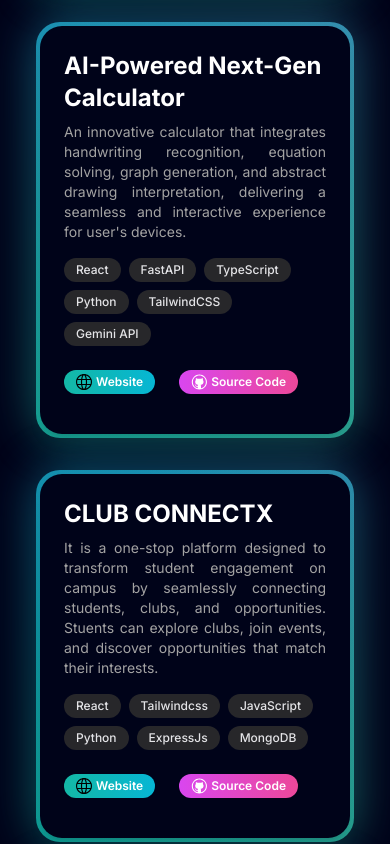
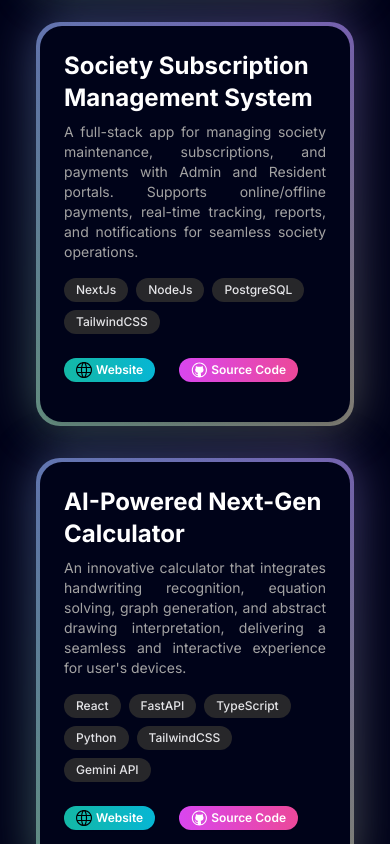
Before and after one commit to iqbal7230/Portfolio, a Next.js app: page / in a window 390 px wide. Shown: the part 1640-2484 px from the top of the page. Built offline with nearby package versions, Linux system fonts and the light colour scheme.

Commit message:
updated content

```diff
--- a/app/page.tsx
+++ b/app/page.tsx
@@ -19,7 +19,7 @@ const Home = () => {
         <Skillbutton />
         <Project />
         <Experience />
-        <AboutTimeline/>
+        {/* <AboutTimeline/> */}
 
         <Footer />
       </div>
--- a/components/Footer.tsx
+++ b/components/Footer.tsx
@@ -7,7 +7,7 @@ import Image from "next/image";
 
 const Footer = () => {
   return (
-    <footer className="w-full mb-[100px] pb-10 md:mb-5" id="contact">
+    <footer className="w-full mb-[100px] pb-10 md:mb-5 mt-20" id="contact">
 
       <div className="flex flex-col items-center">
         <h1 className="heading lg:max-w-[45vw]">
@@ -18,7 +18,7 @@ const Footer = () => {
           Reach out to me today and let&apos;s discuss how I can help you
           achieve your goals.
         </p>
-        <a href="mailto:iqbalxply@gmail.com">
+        <a href="mailto:iqbalansari7230@gmail.com">
           <MagicButton
             title="Let's get in touch"
             icon={<FaLocationArrow />}
--- a/components/Hero.tsx
+++ b/components/Hero.tsx
@@ -53,7 +53,7 @@ const Hero = () => {
            Transforming ideas into scalable web solutions with modern technologies. Passionate about creating user-centric applications that solve real-world problems.
           </p>
           <div className="flex gap-10">
-            <a href="#about">
+            <a href="#projects">
               <MagicButton
                 title="Show my work"
                 icon={<FaLocationArrow />}
--- a/data/index.ts
+++ b/data/index.ts
@@ -1,10 +1,10 @@
 
 
 export const navItems = [
-  { name: "About", link: "#about" },
+  // { name: "About", link: "#about" },
   { name: "Projects", link: "#projects" },
   { name: "Contact", link: "#contact" },
-  { name: "Resume", link: "https://drive.google.com/file/d/1lv16TAKwCm2UwRzNtElNSLZwYKrZwUqr/view?usp=sharing" },
+  { name: "Resume", link: "https://drive.google.com/file/d/18NnifZl1JtYelxv4AiGrkFiFyRmp_HIq/view?usp=sharing" },
 ];
 export const skill = [
    "ReactJs", "NextJs", "TailwindCSS", "TypeScript", "JavaScript","Docker", "HTML", "CSS", "NodeJs", "ExpressJs", "MongoDB", "PostgreSQL", "Django", "Flask", "Python", "Java","Git","RestAPI"
@@ -22,6 +22,17 @@ export const projects = [
   },
   {
     id: 2,
+    title: "Society Subscription Management System",
+    des: "A full-stack app for managing society maintenance, subscriptions, and payments with Admin and Resident portals. Supports online/offline payments, real-time tracking, reports, and notifications for seamless society operations.",
+    img: "/resident.jpg",
+    teckstack: ["NextJs", "NodeJs","PostgreSQL", "TailwindCSS"],
+    // link: "#",
+    githubLink: "https://github.com/iqbal7230/society-management.git",
+  },
+
+
+  {
+    id: 3,
     title: "AI-Powered Next-Gen Calculator",
     des: "An innovative calculator that integrates handwriting recognition, equation solving, graph generation, and abstract drawing interpretation, delivering a seamless and interactive experience for user's devices.",
     img: "/AI.webp",
@@ -30,7 +41,7 @@ export const projects = [
     githubLink: "https://github.com/iqbal7230/AI_cal_frontend.git",
   },
   {
-    id: 3,
+    id: 4,
     title: "CLUB CONNECTX",
     des: "It is a one-stop platform designed to transform student engagement on campus by seamlessly connecting students, clubs, and opportunities. Stuents can explore clubs, join events, and discover opportunities that match their interests.",
     img: "/clubconnets.png",
@@ -38,15 +49,15 @@ export const projects = [
     link: "https://frontend-club-connect-6o5v.vercel.app",
     githubLink: "https://github.com/iqbal7230/Frontend_ClubConnect.git",
   },
-   {
-    id: 4,
-    title: "Student Performance Indicator ",
-    des: "Machine Learning model to predict student performance based on various factors. It provides insights into student performance, helping educators and institutions make informed decisions to improve educational outcomes." ,
-    img: "/stud.webp",
-    teckstack: ["HTML", "Python", "Machine Learning"],
-    link: "https://github.com/iqbal7230/Student-Perfomance-System.git",
-    githubLink: "https://github.com/iqbal7230/Student-Perfomance-System.git",
-  },
+  //  {
+  //   id: 5,
+  //   title: "Student Performance Indicator ",
+  //   des: "Machine Learning model to predict student performance based on various factors. It provides insights into student performance, helping educators and institutions make informed decisions to improve educational outcomes." ,
+  //   img: "/stud.webp",
+  //   teckstack: ["HTML", "Python", "Machine Learning"],
+  //   link: "https://github.com/iqbal7230/Student-Perfomance-System.git",
+  //   githubLink: "https://github.com/iqbal7230/Student-Perfomance-System.git",
+  // },
    {
     id: 5,
     title: "ExamGuardian",
@@ -71,9 +82,10 @@ export const projects = [
 export const workExperience = [
   {
     id: 1,
-    title: "Data Science Associate Intern",
-    desc: "Celonis process mining, data analysis, and visualization, and machine learning model development.",
-    className: "md:col-span-2",
+    title: "Software Developement Trainee",
+    desc: "JavaScript, React, NextJs, NodeJs, PostgreSQL",
+    className: "md:col-span-2", // change to md:col-span-2
+
     thumbnail: "/exp2.svg",
   },
   {
@@ -83,19 +95,26 @@ export const workExperience = [
     className: "md:col-span-2",
     thumbnail: "/exp1.svg",
   },
-  {
-    id: 3,
-    title: "Bussiness Analyst Intern",
-    desc: "App scripting to automate data analysis and reporting, improving efficiency by 40%.",
-    className: "md:col-span-2", // change to md:col-span-2
-    thumbnail: "/exp3.svg",
-  },
+  // {
+  //   id: 3,
+  //   title: "Bussiness Analyst Intern",
+  //   desc: "App scripting to automate data analysis and reporting, improving efficiency by 40%.",
+  //   className: "md:col-span-2", // change to md:col-span-2
+  //   thumbnail: "/exp3.svg",
+  // },
   {
     id: 4,
     title: "Software Developement Enginner Intern",
     desc: "Building and maintaining web applications using React.js and Node.js, ensuring responsive design and optimal performance.",
     className: "md:col-span-2", // change to md:col-span-2
     thumbnail: "/sde.png",
+  },
+  {
+    id: 5,
+    title: "Data Science Associate Intern",
+    desc: "Celonis process mining, data analysis, and visualization, and machine learning model development.",
+    className: "md:col-span-2", // change to md:col-span-2
+    thumbnail: "/exp3.svg",
   }
 ];
 
```
Also changed, not shown: 1 other file (tests, documents, lock files or other folders).
